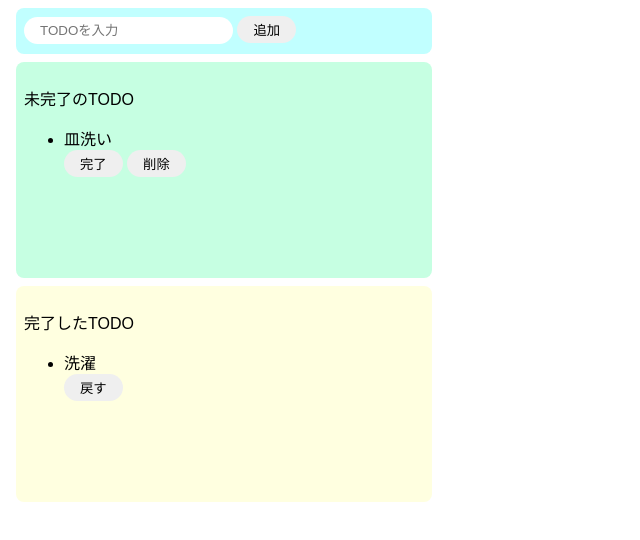
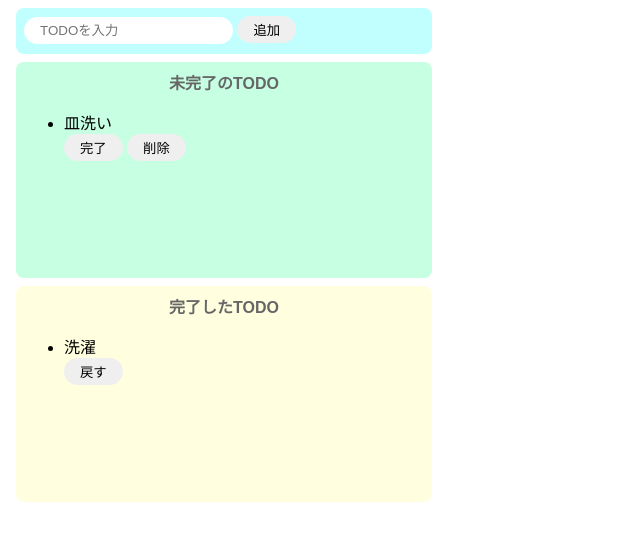
Before and after one commit to gwonin-kenji/React-product, a website built with Parcel: page index.html in a window 1280 px wide. Shown: the whole page, without its empty margins (0-640 px from the left). Built offline with nearby package versions, Linux system fonts and the light colour scheme.

Commit message:
titleタグのスタイリング

```diff
--- a/index.html
+++ b/index.html
@@ -1,6 +1,5 @@
 <!DOCTYPE html>
 <html>
-
   <head>
     <title>TODO(JS)</title>
     <meta charset="UTF-8" />
@@ -8,11 +7,11 @@
 
   <body>
     <div class="input_area">
-		<input placeholder="TODOを入力">
+      <input placeholder="TODOを入力" />
       <button>追加</button>
     </div>
     <div class="imcomplete_area">
-		<p>未完了のTODO</p>
+      <p class="title">未完了のTODO</p>
       <ul>
         <li>皿洗い</li>
         <div>
@@ -22,7 +21,7 @@
       </ul>
     </div>
     <div class="complete_area">
-		<p>完了したTODO</p>
+      <p class="title">完了したTODO</p>
       <ul>
         <li>洗濯</li>
         <div>
@@ -31,8 +30,6 @@
       </ul>
     </div>
 
-	<script src="src/index.js">
-	</script>
+    <script src="src/index.js"></script>
   </body>
-
 </html>
--- a/src/styles.css
+++ b/src/styles.css
@@ -47,3 +47,10 @@ button:hover {
   margin: 8px;
   border-radius: 8px;
 }
+
+.title {
+  text-align: center;
+  margin-top: 0px;
+  font-weight: bold;
+  color: #666;
+}
```
Lines whose indentation alone changed are shown as unchanged.
